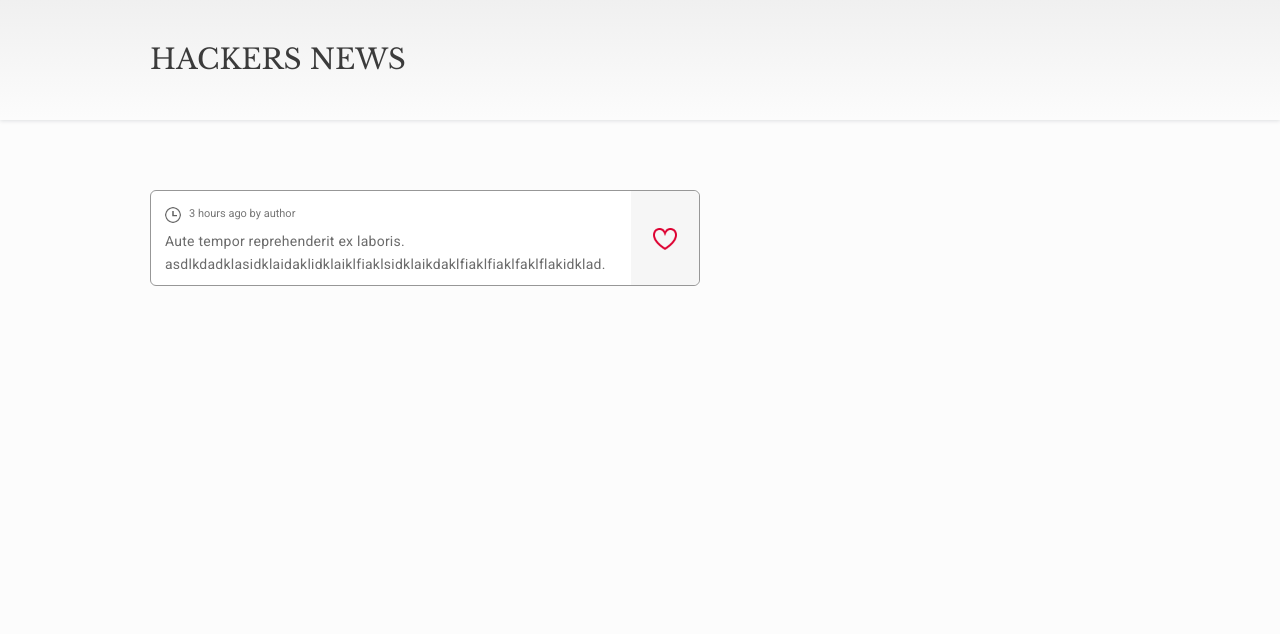
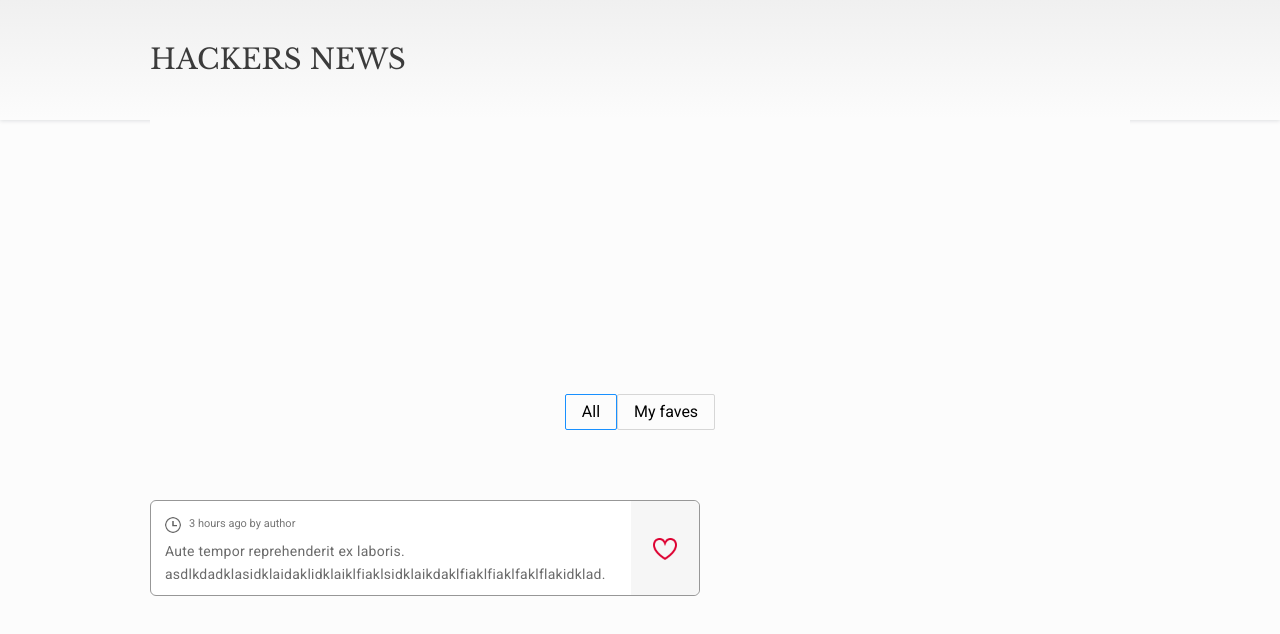
Before and after one commit to EvansGxz/hackers-new, a React (Create React App) app: page /home in a window 1280 px wide. Shown: the top 634 px of the page. Built offline with nearby package versions, Linux system fonts and the light colour scheme.

Commit message:
Add option menu

```diff
--- a/src/pages/home.jsx
+++ b/src/pages/home.jsx
@@ -1,9 +1,10 @@
 import styled from "@emotion/styled";
 import { CardItem } from "../components/cards";
 import icontimer from "../assets/icontimer.png";
-import Favorite from "../assets/heart_on.png";
+//import Favorite from "../assets/heart_on.png";
 import Unfavorite from "../assets/heart_off.png"
 import { colors, fonts, typography } from "../styles";
+import { useState } from "react";
 
 const Wrapper = styled.div`
   display: flex;
@@ -11,6 +12,15 @@ const Wrapper = styled.div`
   height: 15vh;
   align-items: center;
   box-shadow: 0 1px 4px 0 rgba(0, 21, 41, 0.12);
+`;
+
+const Options = styled.span`
+  ${typography.md}
+  font-weight: 500;
+  cursor: pointer;
+  border-radius: 2px;
+  padding: 0.188rem 1rem;
+  margin: 4.375rem 0;
 `;
 
 const Tittle = styled.span`
@@ -22,10 +32,9 @@ const Tittle = styled.span`
 `;
 
 const Container = styled.div`
-  display: flex;
-  flex-direction: column;
+
   background-color: ${colors.background};
-  margin: 4.375rem 9.375rem;
+  margin: 0 9.375rem;
   justify-content: space-between;
   align-content: center;
   height: 85vh;
@@ -41,10 +50,32 @@ const Header = () => {
 };
 
 export default function HomePage() {
+  const [showLogin, setShowLogin] = useState(true);
   return (
     <>
       <Header />
       <Container>
+      <div style={{ display: "flex", justifyContent: "center" }}>
+            <Options
+              onClick={() => setShowLogin(true)}
+              style={
+                showLogin ? { border: `solid 1px ${colors.blue}` } : {border: `solid 1px #d6d6d6` }
+              }
+            >
+              All
+            </Options>
+            <Options
+              onClick={() => setShowLogin(false)}
+              style={
+                !showLogin
+                  ? { border: `solid 1px ${colors.blue}` }
+                  : {border: `solid 1px #d6d6d6` }
+              }
+            >
+              My faves
+            </Options>
+          </div>
+          {/*showLogin ? <LoginForm /> : <SignupForm />*/}
         <CardItem
           timelogo={icontimer}
           tittle="3 hours ago  by author"
```
